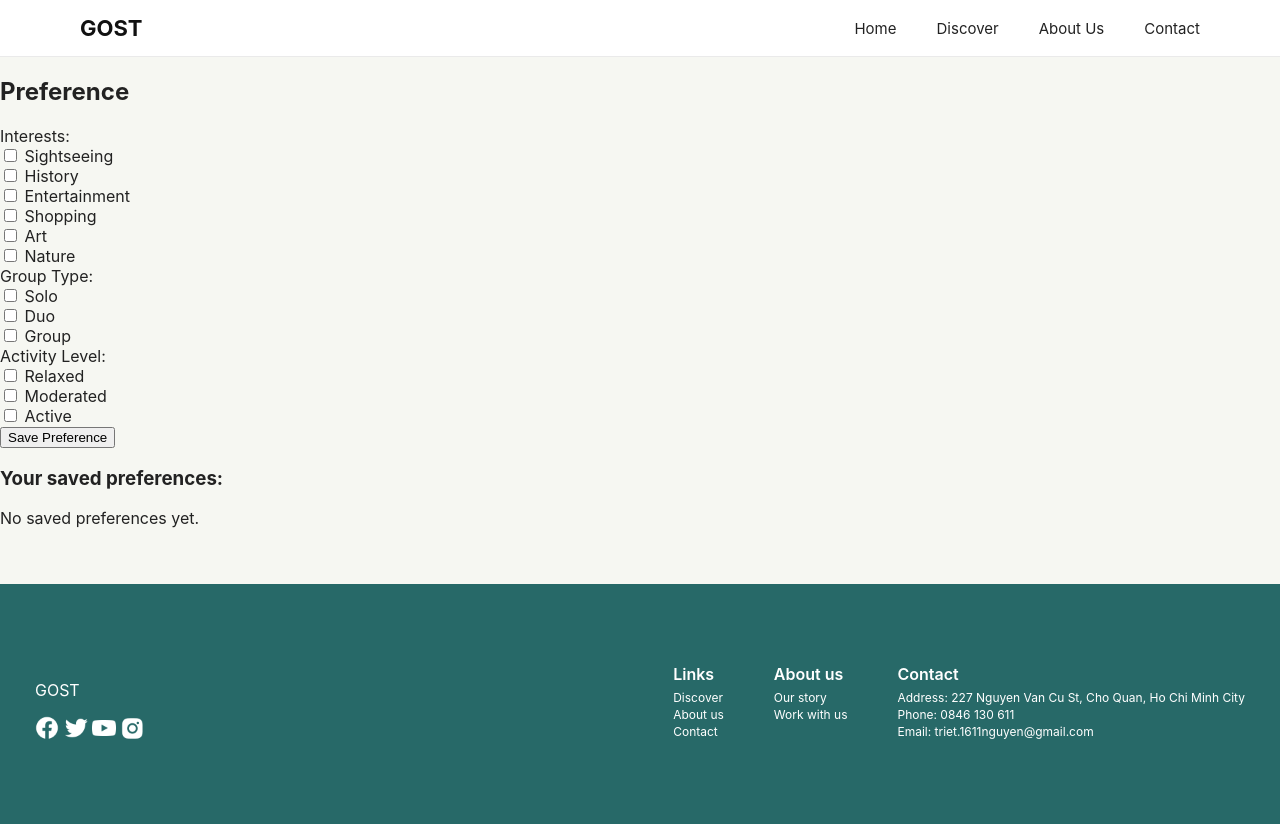
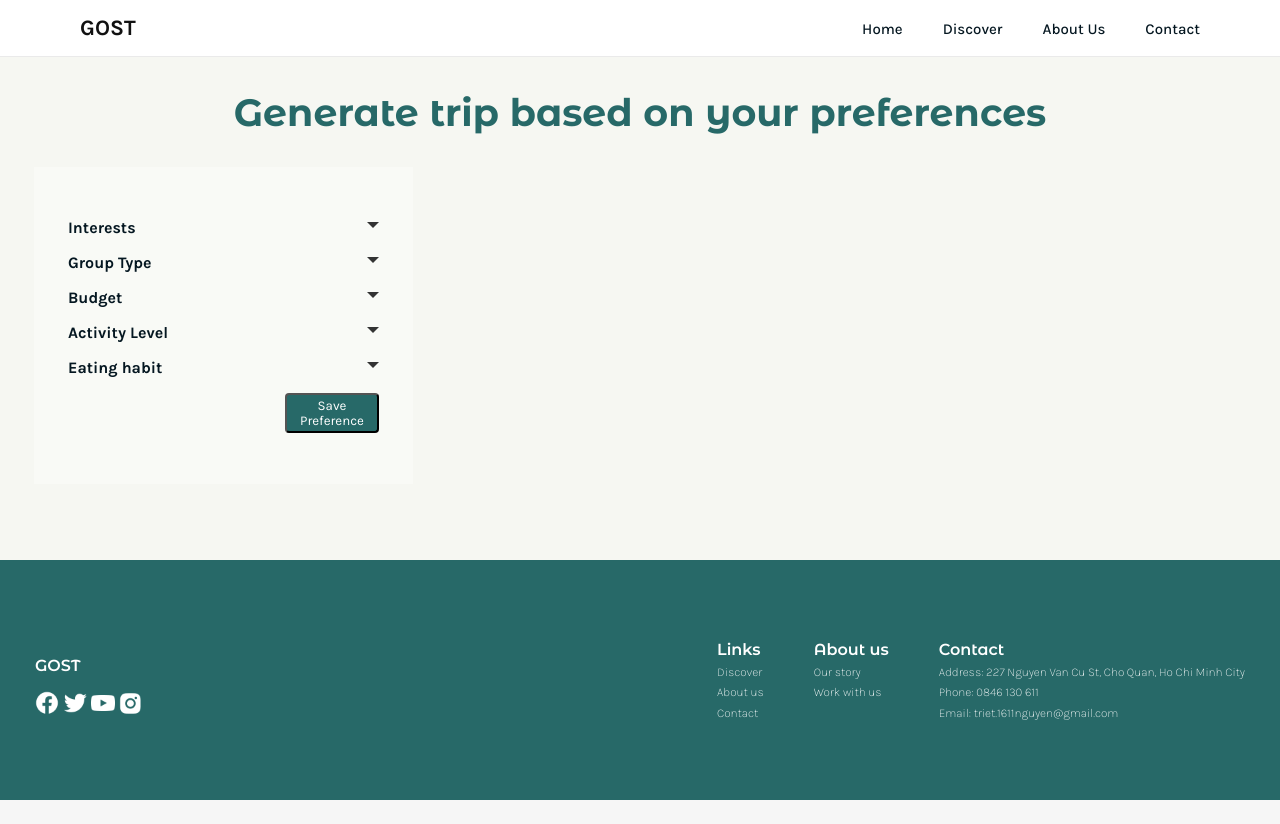
Before and after one commit to cgk1401/SMART-TOURISM-SYSTEM, a Django app: page /PreferenceScreen/ in a window 1280 px wide. After the commit the page ends 800 px from the top, so only its background shows below. Run offline with Django 4.2, Linux system fonts and the light colour scheme; the visitor is signed in with stand-in values (Sample User, id 1).

Commit message:
Change to logic of the preference screen. Basic css layout

```diff
--- a/Sightseeing/PreferenceScreen/models.py
+++ b/Sightseeing/PreferenceScreen/models.py
@@ -4,6 +4,9 @@ from django.contrib.auth.models import User
 
 class UserPref(models.Model):
     user = models.ForeignKey(User, on_delete=models.CASCADE)
+
     interests = models.JSONField(default=list)
     group_types = models.JSONField(default=list)
+    budgets = models.JSONField(default=list)
     activity_levels = models.JSONField(default=list)
+    eating_habits = models.JSONField(default=list)
--- /dev/null
+++ b/Sightseeing/PreferenceScreen/static/checkboxes.css
@@ -0,0 +1,92 @@
+.checkboxes {
+    font-family: "Karla", sans-serif;
+
+    width: 311px;
+    height: auto;
+    position: relative;
+    overflow: auto;
+    margin-left: 34px;
+    padding: 51px 34px;
+
+    display: flex;
+    flex-direction: column;
+
+    background: #f9fAf6;
+}
+
+.checkboxes .toggle {
+    display: none;
+}
+
+.checkboxes .section_label {
+    font-weight: 700;
+
+    display: flex;
+    justify-content: space-between;
+    align-items: center;
+    cursor: pointer;
+}
+
+.checkboxes .section_label .arrow {
+    margin-left: 8px;
+    width: 0;
+    height: 0;
+    border-left: 6px solid transparent;
+    border-right: 6px solid transparent;
+    border-top: 6px solid #333;
+    display: inline-block;
+    transition: transform 0.2s;
+
+    position: relative;
+    bottom: 3px;
+}
+
+.options {
+    display: none;
+    margin-top: 8px;
+}
+
+.toggle:checked + .section_label + .options {
+    display: block;
+}
+
+.toggle:checked + .section_label .arrow {
+    transform: rotate(180deg);
+}
+
+.checkboxes .options label {
+    font-weight: 400;
+}
+
+.checkboxes .options input[type="checkbox"] {
+    accent-color: #051721
+}
+
+.checkboxes .options input[type="radio"] {
+    accent-color: #051721
+}
+
+.checkboxes .options label + label {
+    display: block;
+    margin-top: 4px;
+}
+
+.checkboxes > div {
+    margin-bottom: 16px;
+}
+.checkboxes > div:last-child {
+    margin-bottom: 0;
+}
+
+.checkboxes button {
+    width: 94px;
+    height: 40px;
+    border-radius: 4px;
+    background-color: #276968;
+    color: white;
+
+    align-self: flex-end;
+
+    font-family: "Karla", sans-serif;
+    font-weight: 400;
+}
--- /dev/null
+++ b/Sightseeing/PreferenceScreen/static/preference.css
@@ -0,0 +1,8 @@
+h2 {
+    font-family: "Montserrat Alternates", sans-serif;
+    font-weight: 700;
+    font-size: 38px;
+    color: #276968;
+
+    text-align: center;
+}
--- /dev/null
+++ b/Sightseeing/PreferenceScreen/templates/checkboxes.html
@@ -0,0 +1,79 @@
+{% load static %}
+{% block extra_css %}
+    <link rel = "stylesheet" href = "{% static 'checkboxes.css' %}">
+{% endblock %}
+
+<form method="POST" action="{% url 'save_preference' %}">
+    {% csrf_token %}
+
+    <div class="checkboxes">
+        <div class="interest">
+            <input type="checkbox" id="toggle-interest" class="toggle">
+            <label for="toggle-interest" class="section_label">
+                Interests <span class="arrow"></span>
+            </label>
+
+            <div class="options">
+                <label><input type="checkbox" name="interest" value="sightseeing"> Sightseeing</label>
+                <label><input type="checkbox" name="interest" value="history"> History</label>
+                <label><input type="checkbox" name="interest" value="entertainment"> Entertainment</label>
+                <label><input type="checkbox" name="interest" value="shopping"> Shopping</label>
+                <label><input type="checkbox" name="interest" value="culture"> Culture</label>
+                <label><input type="checkbox" name="interest" value="nature"> Nature</label>
+            </div>
+        </div>
+
+        <div class="group_type">
+            <input type="checkbox" id="toggle-group" class="toggle">
+            <label for="toggle-group" class="section_label">
+                Group Type <span class="arrow"></span>
+            </label>
+
+            <div class="options">
+                <label><input type="radio" name="group_type" value="solo"> Solo</label>
+                <label><input type="radio" name="group_type" value="group"> Group</label>
+            </div>
+        </div>
+
+        <div class="budget">
+            <input type="checkbox" id="toggle-budget" class="toggle">
+            <label for="toggle-budget" class="section_label">
+                Budget <span class="arrow"></span>
+            </label>
+
+
+            <div class="options">
+                <label><input type="radio" name="budget" value="budget"> Budget</label>
+                <label><input type="radio" name="budget" value="moderation"> Moderation</label>
+                <label><input type="radio" name="budget" value="luxury"> Luxury</label>
+            </div>
+        </div>
+
+        <div class="activity_level">
+            <input type="checkbox" id="toggle-activity" class="toggle">
+            <label for="toggle-activity" class="section_label">
+                Activity Level <span class="arrow"></span>
+            </label>
+
+            <div class="options">
+                <label><input type="radio" name="activity_level" value="relaxed"> Relaxed</label>
+                <label><input type="radio" name="activity_level" value="moderated"> Moderated</label>
+                <label><input type="radio" name="activity_level" value="active"> Active</label>
+            </div>
+        </div>
+
+        <div class="eating_habit">
+            <input type="checkbox" id="toggle-eating" class="toggle">
+            <label for="toggle-eating" class="section_label">
+                Eating habit <span class="arrow"></span>
+            </label>
+
+            <div class="options">
+                <label><input type="checkbox" name="eating_habit" value="local"> Local</label>
+                <label><input type="checkbox" name="eating_habit" value="international"> International</label>
+            </div>
+        </div>
+
+        <button type="submit"> Save Preference </button>
+    </div>
+</form>
--- a/Sightseeing/PreferenceScreen/templates/preference.html
+++ b/Sightseeing/PreferenceScreen/templates/preference.html
@@ -1,54 +1,18 @@
 {% extends "common/base.html" %}
+{% load static %}
 
 {% block title %} Preference Screen {% endblock %}
 
 {% block body_class %} {% endblock %}
 
 {% block extra_css %}
-
+    <link rel = "stylesheet" href = "{% static 'preference.css' %}">
 {% endblock %}
 
 {% block content %}
-    <h2> Preference </h2>
+    <h2> Generate trip based on your preferences </h2>
 
-    <form method="POST" action="{% url 'save_preference' %}">
-        {% csrf_token %}
-
-        <label>Interests:</label><br>
-        <input type="checkbox" name="interest" value="sightseeing"> Sightseeing<br>
-        <input type="checkbox" name="interest" value="history"> History<br>
-        <input type="checkbox" name="interest" value="entertainment"> Entertainment<br>
-        <input type="checkbox" name="interest" value="shopping"> Shopping<br>
-        <input type="checkbox" name="interest" value="art"> Art<br>
-        <input type="checkbox" name="interest" value="nature"> Nature<br>
-
-        <label>Group Type:</label><br>
-        <input type="checkbox" name="group_type" value="solo"> Solo<br>
-        <input type="checkbox" name="group_type" value="duo"> Duo<br>
-        <input type="checkbox" name="group_type" value="group"> Group<br>
-
-        <label>Activity Level:</label><br>
-        <input type="checkbox" name="activity_level" value="relaxed"> Relaxed<br>
-        <input type="checkbox" name="activity_level" value="moderated"> Moderated<br>
-        <input type="checkbox" name="activity_level" value="relaxed"> Active<br>
-
-        <label></label>
-
-        <button type="submit"> Save Preference </button>
-    </form>
-
-    <h3>Your saved preferences:</h3>
-        {% for p in prefs %}
-            <p>Interests: {{ p.interests }}</p>
-            <p>Group types: {{ p.group_types }}</p>
-            <p>Activity levels: {{ p.activity_levels }}</p>
-            <form method="POST" action="{% url 'delete_preference' p.id %}">
-                {% csrf_token %}
-                <button type="submit">Delete</button>
-            </form>
-        {% empty %}
-            <p>No saved preferences yet.</p>
-        {% endfor %}
+    {% include "checkboxes.html" %}
 {% endblock %}
 
 {% block extra_js %}
--- a/Sightseeing/PreferenceScreen/views.py
+++ b/Sightseeing/PreferenceScreen/views.py
@@ -12,23 +12,24 @@ def function_preference(request):
 @login_required
 def save_preference(request):
     if request.method == "POST":
-        interests = request.POST.getlist("interest")
-        group_types = request.POST.getlist("group_type")
-        activity_levels = request.POST.getlist("activity_level")
+        interests = request.POST.getlist("interest")  # multiple
+        eating = request.POST.getlist("eating_habit")
 
-        pref = UserPref(
-            user=request.user,
-            interests=interests,
-            group_types=group_types,
-            activity_levels=activity_levels
-        )
+        group_type = request.POST.get("group_type")
+        budget = request.POST.get("budget")
+        activity = request.POST.get("activity_level")
+
+        pref, _ = UserPref.objects.get_or_create(user=request.user)
+        pref.interests = interests
+        pref.group_types = [group_type] if group_type else []
+        pref.budgets = [budget] if budget else []
+        pref.activity_levels = [activity] if activity else []
+        pref.eating_habits = eating
         pref.save()
 
         return redirect('/PreferenceScreen/')
 
-    prefs = UserPref.objects.filter(user=request.user)
-
-    return render(request, 'preference.html')
+    return redirect('/PreferenceScreen/')
 
 
 @login_required
--- a/Sightseeing/Sightseeing/static/base.css
+++ b/Sightseeing/Sightseeing/static/base.css
@@ -11,8 +11,9 @@ html, body {
 body {
     margin: 0;
     background: #f6f7f2;
-    color: #222;
-    font-family: -apple-system, BlinkMacSystemFont, 'Segoe UI', Roboto, Arial, sans-serif;
+    color: #051721;
+    font-family: "Karla", sans-serif;
+    font-weight: 500;
     display: flex;
     flex-direction: column;
     min-height: 100vh;
--- a/Sightseeing/Sightseeing/static/footer.css
+++ b/Sightseeing/Sightseeing/static/footer.css
@@ -13,23 +13,51 @@ footer.footer {
     margin-top: 40px;
 }
 
+footer a {
+    text-decoration: none;
+}
+
+.social {
+    flex: 1;
+}
+
+.social img {
+  width: 24px;
+  height: 24px;
+}
+
+.social p {
+    color: #FFFFFF;
+    font-family: "Montserrat Alternates", sans-serif;
+    font-weight: 600;
+}
+
 .footer-right {
     display: flex;
     gap: 50px;
 }
+
+.footer-right h4,
+.footer-right p {
+    margin: 0;
+    padding: 0;
+    color: #FFFFFF;
+    line-height: 1.2;
+}
+
 .footer-right h4 {
-    margin: 0 0 6px;
+    font-family: "Montserrat Alternates", sans-serif;
+    font-weight: 600;
     font-size: 16px;
-    font-weight: 600;
+    margin-bottom: 6px;
 }
 
 .footer-right p  {
-    margin: 0;
+    font-family: "Karla", sans-serif;
+    font-weight: 200;
     font-size: 12px;
-    line-height: 1.4;
 }
 
-.social img {
-    width: 24px;
-    height: 24px;
+.footer-right p + p {
+    margin-top: 6px;
 }
--- a/Sightseeing/Sightseeing/templates/common/base.html
+++ b/Sightseeing/Sightseeing/templates/common/base.html
@@ -16,8 +16,8 @@
 
     <title> {% block title %} {% endblock title %} </title>
     <link rel = "stylesheet" href = " {% static 'base.css' %}">
-    <link rel = "stylesheet" href = "{% static "navbar.css" %}">
-    <link rel="stylesheet" href="{% static 'footer.css' %}?v=3">
+    <link rel = "stylesheet" href = "{% static 'navbar.css' %}">
+    <link rel = "stylesheet" href="{% static 'footer.css' %}?v=3">
     {% block extra_css%} {% endblock %}
 </head>
 
```
Also changed, not shown: Sightseeing/PreferenceScreen/migrations/0003_userpref_budgets_userpref_eating_habits.py (added).
